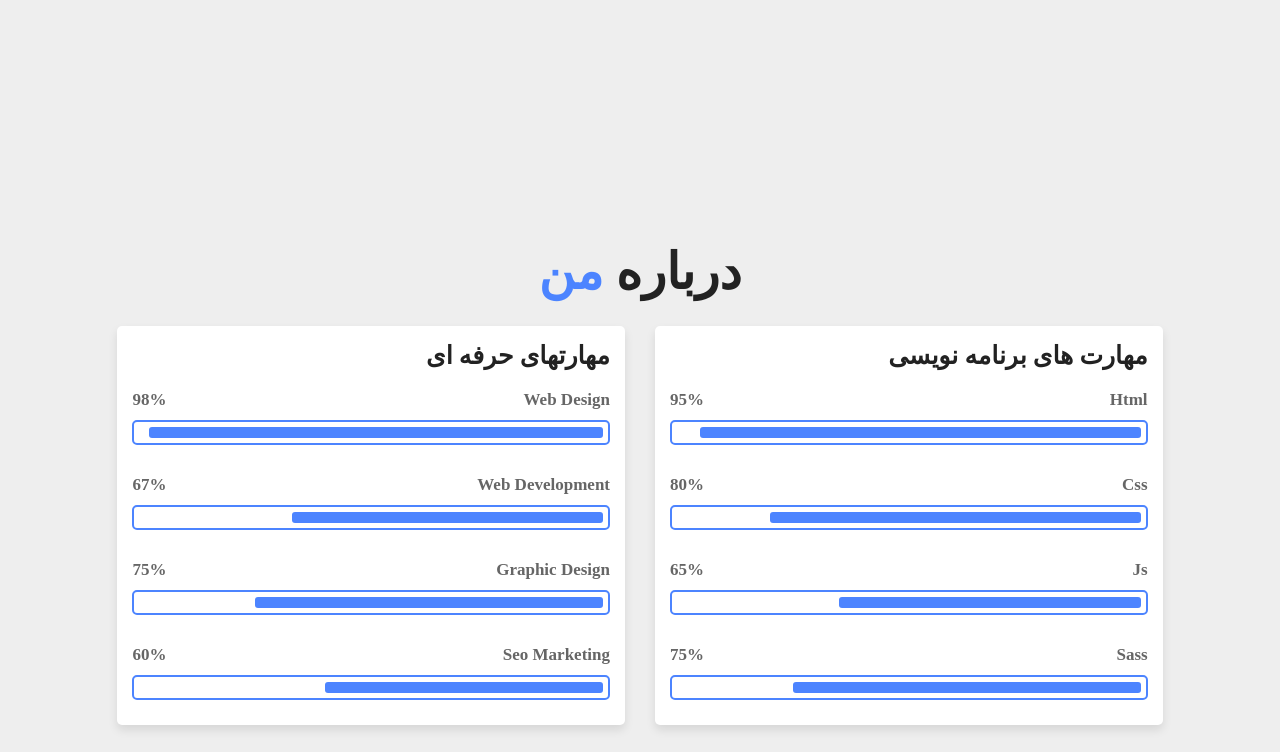
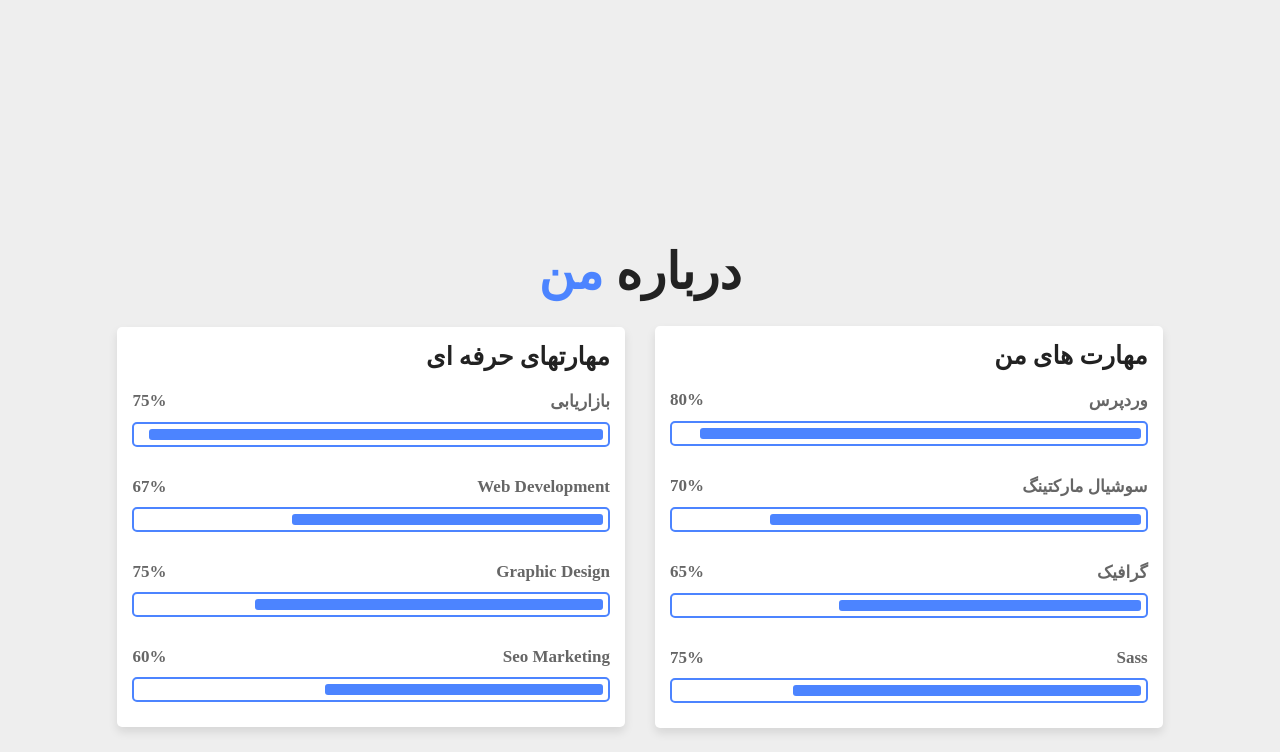
Before and after one commit to armanaria111/armanaria111.github.io, a plain HTML site: page index.html in a window 1280 px wide. Shown: the part 567-1319 px from the top of the page. Drawn offline with nearby package versions, Linux system fonts and the light colour scheme.

Commit message:
index.html

```diff
--- a/index.html
+++ b/index.html
@@ -35,17 +35,17 @@
 <h1 class="heading"> درباره <span>من</span> </h1>
 <div class="row">
 <div class="box">
-<h3 class="title">مهارت های برنامه نویسی</h3>
+<h3 class="title">مهارت های من</h3>
 <div class="progress">
-<h3> html <span>95%</span> </h3>
+<h3> وردپرس <span>80%</span> </h3>
 <div class="bar"><span></span></div>
 </div>
 <div class="progress">
-<h3> css <span>80%</span> </h3>
+<h3> سوشیال مارکتینگ <span>70%</span> </h3>
 <div class="bar"><span></span></div>
 </div>
 <div class="progress">
-<h3> js <span>65%</span> </h3>
+<h3> گرافیک <span>65%</span> </h3>
 <div class="bar"><span></span></div>
 </div>
 <div class="progress">
@@ -56,7 +56,7 @@
 <div class="box">
 <h3 class="title">مهارتهای حرفه ای</h3>
 <div class="progress">
-<h3> web design <span>98%</span> </h3>
+<h3> بازاریابی <span>75%</span> </h3>
 <div class="bar"><span></span></div>
 </div>
 <div class="progress">
```
